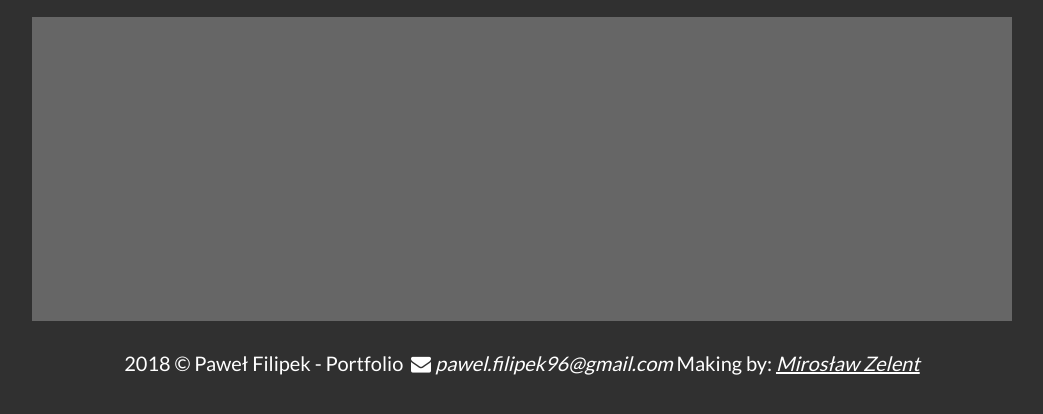
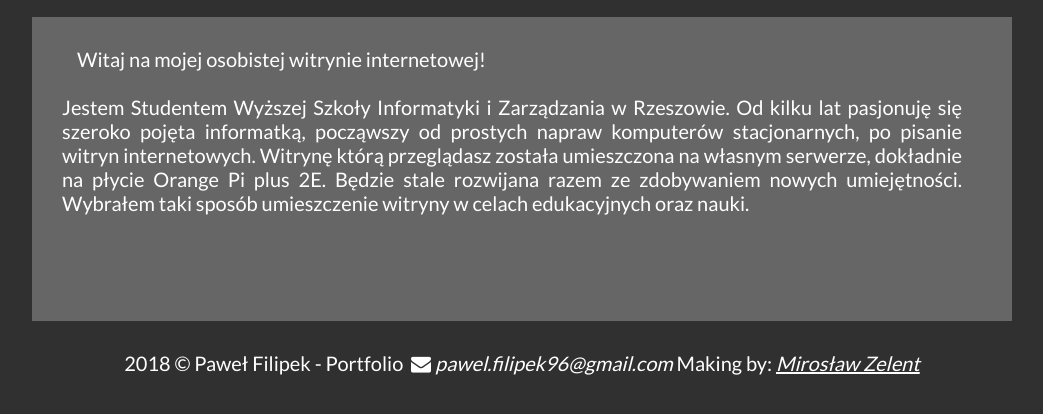
Before and after one commit to Pfilip123/Witryna_internetowa_cv, a plain HTML site: page omnie.html in a window 1280 px wide. Shown: the part 282-696 px from the top of the page, without its empty margins (118-1161 px from the left). Drawn offline with Linux system fonts and the light colour scheme; a web font is replaced by a local one.

Commit message:
Uzupełnienie podstony o mnie

```diff
--- a/omnie.css
+++ b/omnie.css
@@ -25,9 +25,9 @@ body{
     text-align: center;
 }
 
-.square{
-    width: 50%;
-    float: left;
+.block{
+    width: 900px;
+    padding: 30px;
 }
 
 #logo{
@@ -69,6 +69,8 @@ body{
     width:980px;
     height: 304px;
     margin-bottom: 30px;
+    text-align: justify;
+    text-indent: 15px;
 }
 
     a.titlelink{
--- a/omnie.html
+++ b/omnie.html
@@ -69,7 +69,16 @@
     </div>
 
     <div id="content">
+        <div class="block">
+        Witaj na mojej osobistej witrynie internetowej!<br /><br />
+        Jestem Studentem Wyższej Szkoły Informatyki i Zarządzania w Rzeszowie.
+        Od kilku lat pasjonuję się szeroko pojęta informatką,
+        począwszy od prostych napraw komputerów stacjonarnych, po pisanie witryn internetowych.
+        Witrynę którą przeglądasz została umieszczona na własnym serwerze,
+        dokładnie na płycie Orange Pi plus 2E. Będzie stale rozwijana razem ze zdobywaniem nowych umiejętności.
+        Wybrałem taki sposób umieszczenie witryny w celach edukacyjnych oraz nauki.
 
+        </div>
     </div>
 
     <div class="rectangle">
```
